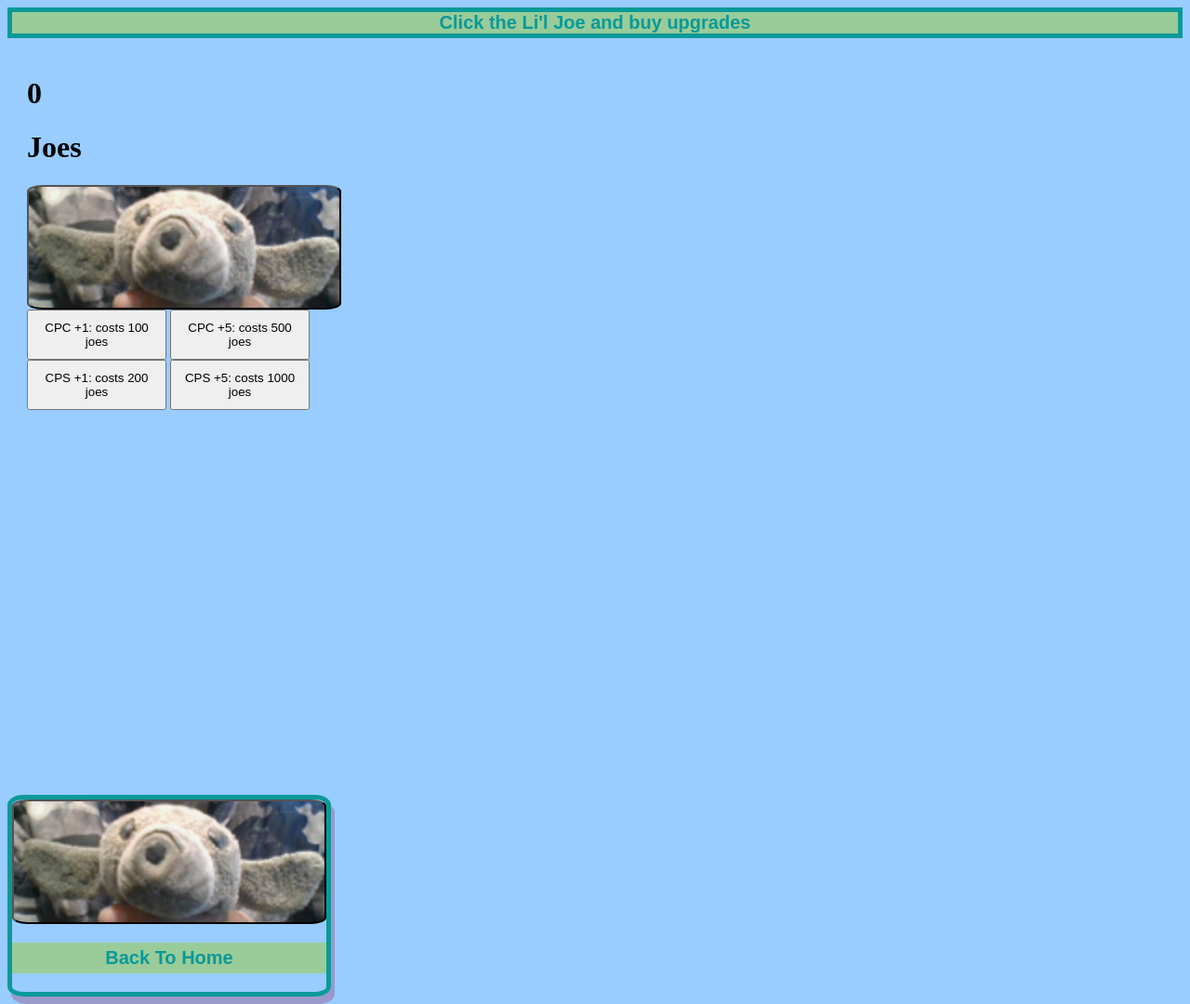
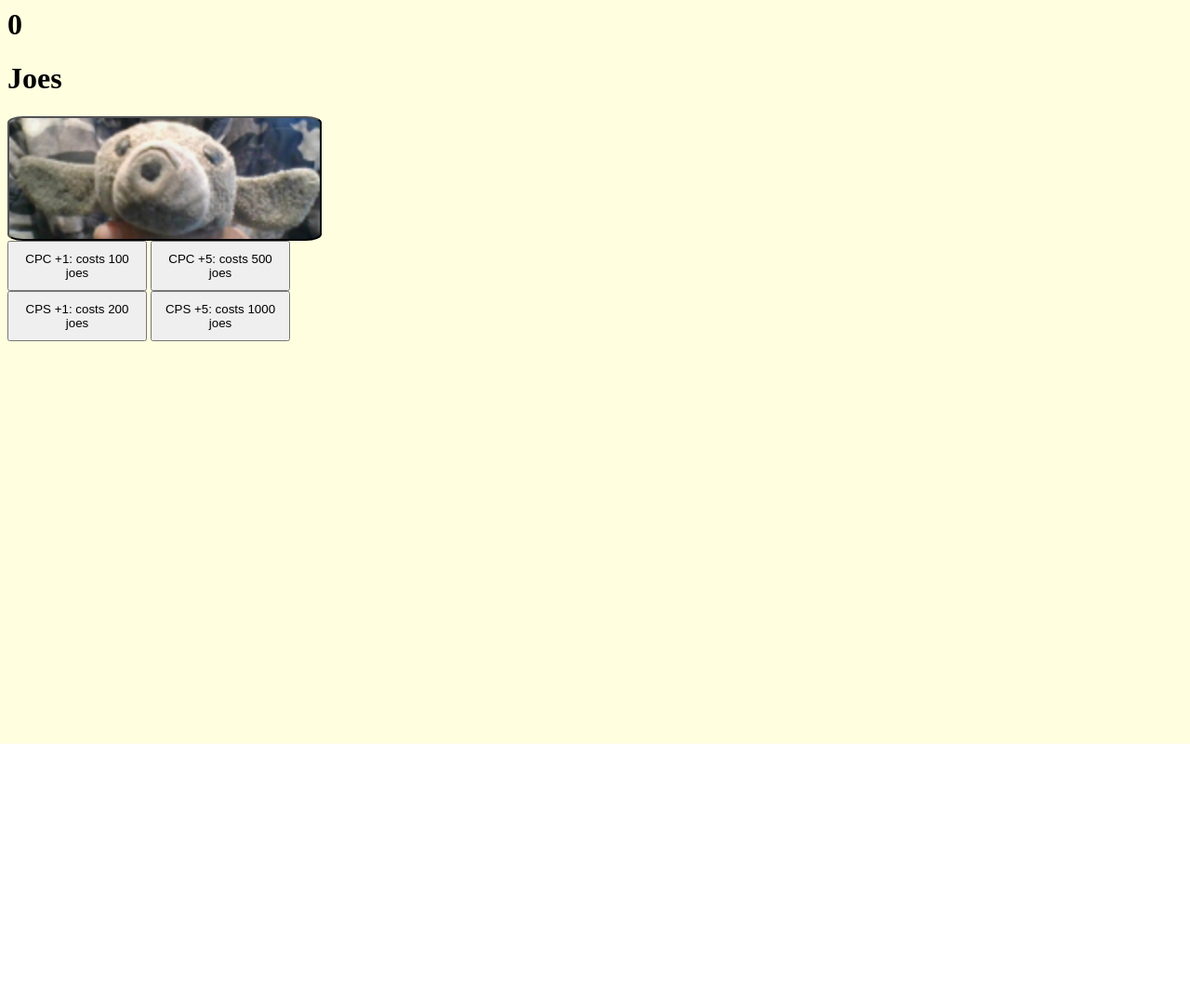
Before and after one commit to pythonkid90/liljoedude.github.io, a plain HTML site: page Embed Lil Joe clicker.html in a window 1280 px wide. Shown: the whole page at 93% size. After the commit the page ends 800 px from the top, so only its background shows below. Drawn offline with Linux system fonts and the light colour scheme.

Commit message:
Update Embed Lil Joe clicker.html

```diff
--- a/Embed Lil Joe clicker.html
+++ b/Embed Lil Joe clicker.html
@@ -1,54 +1,26 @@
-<title>LJGust</title>
-<link rel="icon" href="Favicon.png" />
-<body style="background-color: #99ccff;" />
+<!DOCTYPE html>
+<html lang="en">
+<head>
+<title>Li'l Joe Clicker</title>
 <style>
-.parent {
-display: flex;
-justify-content:
-}
-.default-1 {
-width: 338;
-height: 134;
-background-image: url('Joe (1).gif');
-border: 5px soild #ccff99;
-border-radius: 5%;
-cursor: pointer;
-align: center;
-}
-
-.default-1:hover {
-filter: brightness(1.2);
-width: 338;
-height: 134;
-border: 5px soild #99ccff;
-border-radius: 5%;
-}
-
+    body{
+        margin: 0; /* Remove default margin */
+    }
+    iframe{
+        display: block;  /* iframes are inline by default */
+        height: 100vh;  /* Set height to 100% of the viewport height */
+        width: 100vw;  /* Set width to 100% of the viewport width */
+        border: none; /* Remove default border */
+        background: lightyellow; /* Just for styling */
+    }
 
 </style>
-<p style="
-color: #099999;
-font: bold 1rem sans-serif;
-background: #99cc99;
-border: 5px solid #0c9999;
-font-size: 20px;
-text-align: center;
-">Click the Li'l Joe and buy upgrades</p>
-<embed src="Lil Joe clicker.html" style="
-width: 98%;
-height: 98%;
-margin: 1%;
-" />
-
-<div style="
-border: 5px solid #0c9999;
-width: 338px;
-border-radius: 5%;
-box-shadow:  4px 8px #9999cc;
-"><button class="default-1" onclick="window.location.replace('ljgust.html')"><br/></button><br/><p style="color: #099999;
-font: bold 1rem sans-serif;
-background: #99cc99;
-border: 5px solid #99cc99;
-font-size: 20px;
-text-align: center;
-">Back To Home</p></div>
+</head>
+<body>
+    <iframe src="Lil Joe clicker.html"></iframe>
+    <style>
+  body {
+    background-image: linear-gradient(to left, violet, indigo, blue, green, yellow, orange, red);
+  }
+</style>
+</body>
```
